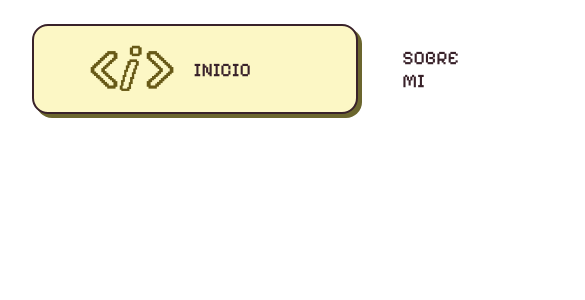
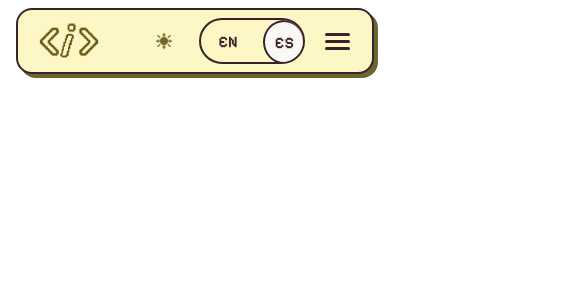
Before and after one commit to Inbi-Nav/Inbi-dev, a React (Vite) app: page / in a window 390 px wide. Shown: the top 300 px of the page, 585 px wide, since content can reach past the window. Built offline with nearby package versions, Linux system fonts and the light colour scheme.

Commit message:
feat: move theme state to App and add responsive navbar

```diff
--- a/src/App.tsx
+++ b/src/App.tsx
@@ -1,12 +1,35 @@
-import "./App.css";
+import { useState, useEffect } from "react";
 import Navbar from "./components/Navbar/Navbar";
+export type Language = "es" | "en";
 
 function App() {
-  return (
-    <>
-      <Navbar />
-    </>
-  );
+
+    const [isDarkMode, setIsDarkMode] = useState(false);
+    const [language, setLanguage] = useState<Language>("es");
+    const toggleDarkMode = () => {
+        setIsDarkMode((previousMode) => !previousMode);
+    };
+
+    const toggleLanguage = () => {
+        setLanguage((previousLanguage) =>
+            previousLanguage === "es" ? "en" : "es"
+        );
+    };
+
+    useEffect(() => {
+        document.documentElement.setAttribute(
+            "data-theme", isDarkMode ? "dark" : "light");
+    }, [isDarkMode]);
+
+    return (
+        <>
+            <Navbar
+                isDarkMode={isDarkMode}
+                toggleDarkMode={toggleDarkMode}
+                language={language}
+                toggleLanguage={toggleLanguage}
+            />
+        </>
+    );
 }
-
 export default App;
--- a/src/components/Navbar/Navbar.css
+++ b/src/components/Navbar/Navbar.css
@@ -2,18 +2,18 @@
         display: flex;
         justify-content: space-between;
         align-items: center;
-    padding: 0.5rem 3rem;
-    margin: 1.5rem;
-    background:hsl(var(--lemon));
-    border: 2px solid hsl(var(--border));
-    border-color: hsl(var(--foreground));
+        flex-wrap: wrap;
+        padding: 0.5rem clamp(1rem, 3vw, 3rem);
+        margin: 0 0 clamp(0.7rem, 2vw, 1.5rem);
+        background: hsl(var(--lemon));
+        border: 2px solid hsl(var(--foreground));
         border-radius: 1rem;
         box-shadow: 4px 4px 0 hsl(var(--hover-color));
         font-family: var(--font-pixel);
         transition:
             background-color 0.3s ease,
             border-color 0.3s ease,
-        box-shadow 0.3s ease,
+            box-shadow 0.3s ease;
     }
 
     .navbar-logo {
@@ -22,25 +22,33 @@
     }
 
     .navbar-logo img {
-    height: 70px;
-    width: 100px;
+        width: clamp(70px, 7vw, 100px);
+        height: auto;
         display: block;
+        object-fit: contain;
+        transition: transform 2.5s ease;
+    }
+
+    .navbar-logo img:hover {
+        transform: rotate(360deg) scale(1.08);
     }
 
     .navbar-links {
         display: flex;
         align-items: center;
-    gap: 8rem;
+        justify-content: center;
+        gap: clamp(1rem, 4vw, 8rem);
     }
 
     .navbar-links a {
         color: hsl(var(--foreground));
         text-decoration: none;
-    font-size: 1.2rem;
+        font-size: clamp(0.8rem, 1.1vw, 1rem);
         font-weight: 500;
-    padding: 0.6rem 0.6rem;
+        padding: 0.6rem;
         border: 2px solid transparent;
         border-radius: 0.5rem;
+        white-space: nowrap;
         transition:
             background-color 0.2s ease,
             border-color 0.2s ease,
@@ -57,7 +65,7 @@
     .navbar-actions {
         display: flex;
         align-items: center;
-    gap:4rem;
+        gap: clamp(0.7rem, 2vw, 2rem);
     }
 
     .darkMode-toggle button {
@@ -72,10 +80,16 @@
     }
 
     .darkMode-toggle button img {
-    width: 50px;
-    height: 50px;
+        width: clamp(38px, 4vw, 50px);
+        height: clamp(38px, 4vw, 50px);
         object-fit: contain;
         display: block;
+        transition: transform 2.5s ease;
+    }
+
+    .darkMode-toggle button img:hover {
+        transform: rotate(360deg) scale(1.08);
+
     }
 
     .language-toggle {
@@ -86,13 +100,12 @@
     .language-switch {
         position: relative;
         width: 106px;
-    height: 48px;
+        height: 46px;
         padding: 0;
         background: hsl(var(--lemon));
         border: 2px solid hsl(var(--foreground));
         border-radius: 25px;
         cursor: pointer;
-    box-shadow: 2px 2px 0 hsl(var(--foreground));
         overflow: hidden;
         font-family: var(--font-pixel);
     }
@@ -145,3 +158,117 @@
     .language-switch.es .language-circle {
         transform: translateX(62px);
     }
+    .menu-toggle {
+        display: none;
+        background: transparent;
+        border: none;
+        padding: 0.4rem;
+        cursor: pointer;
+    }
+
+    .menu-toggle span {
+        display: block;
+        width: 25px;
+        height: 3px;
+        margin: 4px 0;
+        background: hsl(var(--foreground));
+        border-radius: 2px;
+        transition:
+            transform 0.3s ease,
+            opacity 0.3s ease;
+    }
+
+    .menu-toggle.open span:nth-child(1) {
+        transform: translateY(7px) rotate(45deg);
+    }
+
+    .menu-toggle.open span:nth-child(2) {
+        opacity: 0;
+    }
+
+    .menu-toggle.open span:nth-child(3) {
+        transform: translateY(-7px) rotate(-45deg);
+    }
+
+    @media (max-width: 1000px) {
+
+        .navbar {
+            padding: 0.6rem 1.5rem;
+        }
+
+        .navbar-links {
+            gap: 1.5rem;
+        }
+
+        .navbar-links a {
+            font-size: 0.85rem;
+            padding: 0.5rem;
+        }
+
+        .navbar-actions {
+            gap: 1rem;
+        }
+    }
+
+    @media (max-width: 768px) {
+
+        .navbar {
+            display: flex;
+            justify-content: space-between;
+            align-items: center;
+            padding: 0.3rem 1rem;
+            margin: 0.5rem;
+        }
+
+        .navbar-logo {
+            order: 1;
+        }
+
+        .navbar-logo img {
+            width: 70px;
+            height: auto;
+        }
+
+        .navbar-actions {
+            order: 2;
+            display: flex;
+            align-items: center;
+            gap: 0.8rem;
+        }
+
+        .darkMode-toggle button img {
+            width: 30px;
+            height: 30px;
+        }
+
+        .menu-toggle {
+            display: block;
+            flex-direction: column;
+            justify-content: center;
+            align-items: center;
+        }
+
+        .navbar-links {
+            order: 3;
+            display: none;
+            width: 100%;
+            margin-top: 0.7rem;
+            padding-top: 0.7rem;
+            border-top: 2px solid hsl(var(--foreground));
+        }
+
+        .navbar-links.open {
+            display: flex;
+            flex-direction: column;
+            align-items: stretch;
+            gap: 0.3rem;
+        }
+
+        .navbar-links a {
+            width: 100%;
+            box-sizing: border-box;
+            text-align: center;
+            font-size: 0.8rem;
+            padding: 0.7rem;
+        }
+    }
--- a/src/components/Navbar/Navbar.tsx
+++ b/src/components/Navbar/Navbar.tsx
@@ -1,20 +1,30 @@
-    import { useState, useEffect } from "react";
+import { useState } from "react";
 import "./Navbar.css";
+
 import darkModeLogo from "../../assets/logo_light_mode.png";
 import lightModeLogo from "../../assets/logo_dark_mode.png";
+
 import darkModeSign from "../../assets/light_mode_sign.png";
 import lightModeSign from "../../assets/dark_mode_sign.png";
 
-    type Language = 'en' | 'es';
+type Language = "en" | "es";
+
+type NavbarProps = {
+    isDarkMode: boolean;
+    toggleDarkMode: () => void;
+    language: Language;
+    toggleLanguage: () => void;
+};
 
 const translations = {
     es: {
         home: "INICIO",
-                about:"SOBRE MI",
-                skills:"SKILLS",
-                projects:"PROYECTOS",
-                contact:"CONTACTO"
+        about: "SOBRE MI",
+        skills: "SKILLS",
+        projects: "PROYECTOS",
+        contact: "CONTACTO"
     },
+
     en: {
         home: "HOME",
         about: "ABOUT ME",
@@ -22,74 +32,77 @@
         projects: "PROJECTS",
         contact: "CONTACT"
     },
-        }
-
-    function Navbar() {
-
-        const [isDarkMode, setIsDarkMode] = useState(false);
-        const toggleDarkMode = () => {
-            setIsDarkMode((previousMode) => !previousMode);
 };
 
-        useEffect(() => {
-            if (isDarkMode) {
-                document.documentElement.setAttribute("data-theme", "dark");
-            } else {
-                document.documentElement.setAttribute("data-theme", "light");
-            }
-        }, [isDarkMode]);
+function Navbar({
+    isDarkMode,
+    toggleDarkMode,
+    language,
+    toggleLanguage
+}: NavbarProps) {
 
-        const [language, setLanguage] = useState<Language>("es");
+    const [isMenuOpen, setIsMenuOpen] = useState(false);
+    const toggleMenu = () => {
+        setIsMenuOpen((previousState) => !previousState);
+    };
+    const text = translations[language];
 
-        const toggleLanguage = () => {
-            setLanguage((prevLanguage) => (prevLanguage === "es" ? "en" : "es"));
-        };
-
-        const text = translations[language];
     return (
         <nav className="navbar">
-
             <div className="navbar-logo">
-                    <img src={isDarkMode ? darkModeLogo : lightModeLogo} alt="Logo" />
+                <img src={isDarkMode ? darkModeLogo : lightModeLogo} alt="Logo"/>
             </div>
 
-                <div className="navbar-links">
-                    <a href="#home">{text.home}</a>
-                    <a href="#about">{text.about}</a>
-                    <a href="#skills">{text.skills}</a>
-                    <a href="#projects">{text.projects}</a>
-                    <a href="#contact">{text.contact}</a>
+            <div id="navbar-menu" className={`navbar-links ${isMenuOpen ? "open" : ""}`} >
+                <a href="#home" onClick={() => setIsMenuOpen(false)}>
+                    {text.home}
+                </a>
+                <a href="#about" onClick={() => setIsMenuOpen(false)}>
+                    {text.about}
+                </a>
+                <a href="#skills" onClick={() => setIsMenuOpen(false)}>
+                    {text.skills}
+                </a>
+                <a href="#projects" onClick={() => setIsMenuOpen(false)}>
+                    {text.projects}
+                </a>
+                <a href="#contact" onClick={() => setIsMenuOpen(false)}>
+                    {text.contact}
+                </a>
             </div>
 
             <div className="navbar-actions">
-                    <div className= "darkMode-toggle">
-                        <button onClick={toggleDarkMode}>
-                            <img src={isDarkMode ? darkModeSign : lightModeSign} alt={isDarkMode ? "Light Mode" : "Dark Mode"}/>
+
+                <div className="darkMode-toggle">
+                    <button onClick={toggleDarkMode} aria-label={ isDarkMode ? "Switch to light mode" : "Switch to dark mode"}>
+                        <img src={isDarkMode ? darkModeSign : lightModeSign } alt=""/>
                     </button>
                 </div>
 
                 <div className="language-toggle">
-                        <button
-                            className={`language-switch ${language}`}
-                            onClick={toggleLanguage}
-                            aria-label={language === "es"? "Change language to English" : "Cambiar idioma a español"
-                            }>
+                    <button className={`language-switch ${language}`} onClick={toggleLanguage} aria-label={ language === "es" ? "Change language to English" : "Cambiar idioma a español"}>
                         <span className="language-option language-en">
                             EN
                         </span>
-
                         <span className="language-option language-es">
                             ES
                         </span>
-
                         <span className="language-circle">
                             {language === "es" ? "ES" : "EN"}
                         </span>
                     </button>
                 </div>
+
+                <button className={`menu-toggle ${isMenuOpen ? "open" : ""}`} onClick={toggleMenu} aria-expanded={isMenuOpen} aria-controls="navbar-menu" aria-label={ isMenuOpen ? "Close navigation menu": "Open navigation menu"} >
+                    <span></span>
+                    <span></span>
+                    <span></span>
+                </button>
+
             </div>
+
         </nav>
     );
+}
 
-    }
-    export default Navbar
+export default Navbar;
```
Also changed, not shown: src/components/About/About.tsx (added). Lines whose indentation alone changed are shown as unchanged.
